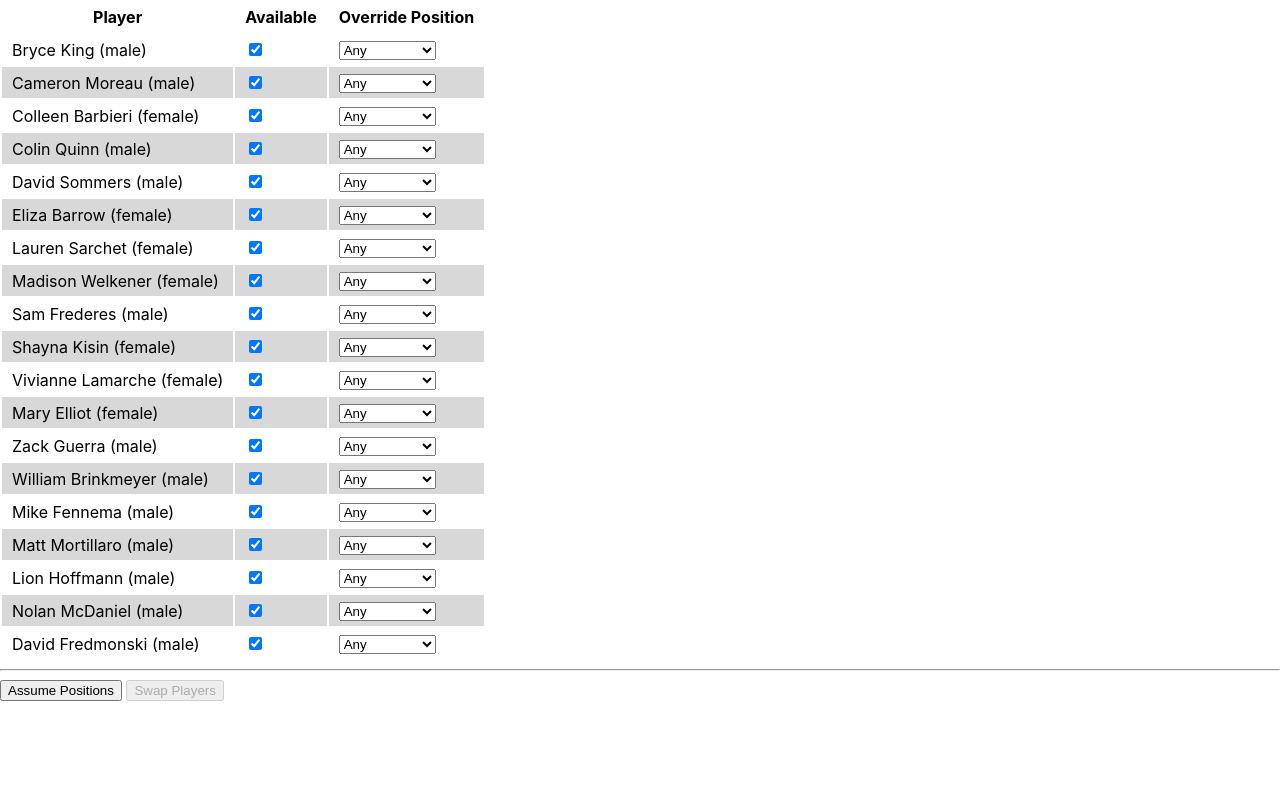
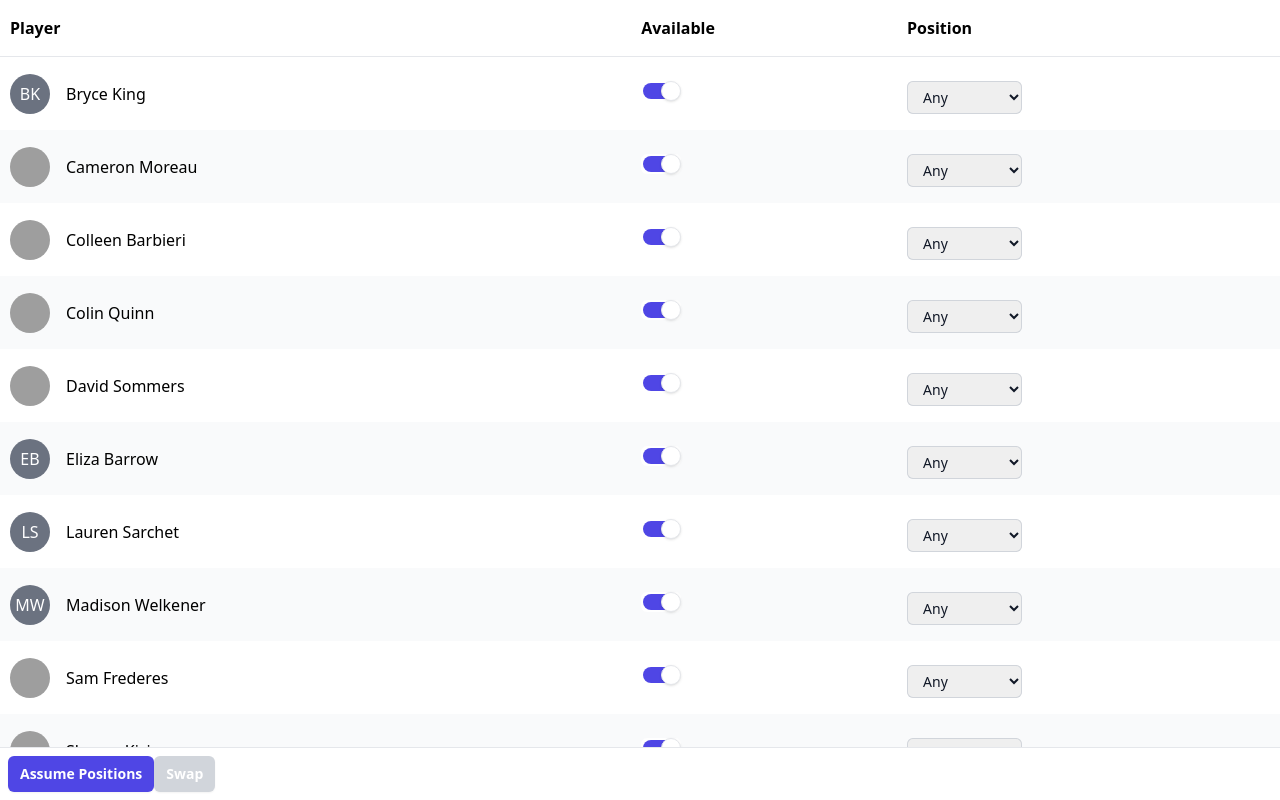
Before and after one commit to cameronmoreau/kickball, a React (Create React App) app: page / in a window 1280 px wide. Built offline with nearby package versions, Linux system fonts and the light colour scheme; grey boxes are pictures that could not be loaded.

Commit message:
use tailwind

```diff
--- a/src/App.tsx
+++ b/src/App.tsx
@@ -7,6 +7,8 @@ import { ActivePlayer, ActivePlayerOutcome } from "./types";
 
 import PositionsTable from "./components/PositionsTable";
 import PlayersTable from "./components/PlayersTable";
+import AppContainer from "./components/AppContainer";
+import Button from "./components/Button";
 
 function App() {
   const [players, setPlayers] = useState<ActivePlayer[]>(
@@ -79,17 +81,23 @@ function App() {
 
   return (
     <div className="App">
+      <AppContainer
+        Footer={
+          <div className="border-t p-2 border-gray-200 bg-white">
+            <Button onClick={onGeneratePositions}>Assume Positions</Button>
+            <Button onClick={onPlayerSwap} disabled={selected.size !== 2}>
+              Swap
+            </Button>
+          </div>
+        }
+      >
+        <div>
           <PlayersTable
             players={players}
             positions={POSITIONS}
             onAvailableChanged={onAvailableChanged}
             onOverrideChanged={onOverrideChanged}
           />
-      <hr />
-      <button onClick={onGeneratePositions}>Assume Positions</button>{" "}
-      <button onClick={onPlayerSwap} disabled={selected.size !== 2}>
-        Swap Players
-      </button>
           {positions.length > 0 && (
             <PositionsTable
               positions={positions}
@@ -98,6 +106,8 @@ function App() {
             />
           )}
         </div>
+      </AppContainer>
+    </div>
   );
 }
 
--- /dev/null
+++ b/src/components/AppContainer.tsx
@@ -0,0 +1,23 @@
+import React from "react";
+
+interface AppContainerProps {
+  children?: React.ReactElement;
+  Header?: React.ReactElement;
+  Footer?: React.ReactElement;
+}
+
+const AppContainer: React.FC<AppContainerProps> = ({
+  Header,
+  Footer,
+  children,
+}) => {
+  return (
+    <div className="flex flex-col h-screen justify-between">
+      {Header}
+      <main className="mb-auto overflow-scroll	">{children}</main>
+      {Footer}
+    </div>
+  );
+};
+
+export default AppContainer;
--- /dev/null
+++ b/src/components/Avatar.tsx
@@ -0,0 +1,28 @@
+import React from "react";
+
+interface AvatarProps {
+  src?: string;
+  name?: string;
+}
+
+const Avatar: React.FC<AvatarProps> = ({ src, name }) => {
+  if (src) {
+    return <img className="h-10 w-10 rounded-full" src={src} />;
+  }
+
+  let fallback = "";
+  if (!!name) {
+    fallback = name
+      .split(" ")
+      .map((c) => c[0])
+      .join("");
+  }
+
+  return (
+    <span className="inline-flex h-10 w-10 items-center justify-center rounded-full bg-gray-500">
+      <span className="font-medium leading-none text-white">{fallback}</span>
+    </span>
+  );
+};
+
+export default Avatar;
--- /dev/null
+++ b/src/components/Button.tsx
@@ -0,0 +1,28 @@
+import React from "react";
+import classNames from "classnames";
+
+interface Props {
+  children?: React.ReactElement | string;
+  onClick?: () => void;
+  disabled?: boolean;
+}
+
+const Button: React.FC<Props> = ({ children, onClick, disabled }) => {
+  return (
+    <button
+      type="button"
+      onClick={onClick}
+      disabled={disabled}
+      className={classNames(
+        "rounded-md px-3 py-2 text-sm font-semibold text-white shadow-sm focus-visible:outline focus-visible:outline-2 focus-visible:outline-offset-2",
+        disabled
+          ? "bg-gray-300"
+          : "bg-indigo-600 hover:bg-indigo-500 focus-visible:outline-indigo-600"
+      )}
+    >
+      {children}
+    </button>
+  );
+};
+
+export default Button;
--- a/src/components/PlayersTable.tsx
+++ b/src/components/PlayersTable.tsx
@@ -1,5 +1,9 @@
 import React, { useMemo } from "react";
 import { ActivePlayer } from "../types";
+
+import Switch from "./Switch";
+import Select from "./Select";
+import Avatar from "./Avatar";
 
 type Props = {
   players: ActivePlayer[];
@@ -19,53 +23,66 @@ const PlayersTable: React.FC<Props> = (props) => {
   }, [props.players]);
 
   return (
-    <table className="players-table">
+    <div className="flow-root">
+      <table className="min-w-full border-separate border-spacing-0">
         <thead>
           <tr>
-          <th>Player</th>
-          <th>Available</th>
-          <th>Override Position</th>
+            <th className="py-4 sticky z-10 top-0 border-b border-gray-200 bg-white font-semibold text-left">
+              Player
+            </th>
+            <th className="py-4 sticky z-10 top-0 border-b border-gray-200 bg-white font-semibold text-left">
+              Available
+            </th>
+            <th className="py-4 sticky z-10 top-0 border-b border-gray-200 bg-white font-semibold text-left">
+              Position
+            </th>
           </tr>
         </thead>
-      <tbody>
+        <tbody className="divide-y divide-gray-200 bg-white">
           {props.players.map((player, idx) => (
-          <tr key={`player-${player.name}-${idx}`}>
-            <td>
-              {player.name} ({player.gender}){" "}
+            <tr
+              key={`player-${player.name}-${idx}`}
+              className={idx % 2 === 0 ? undefined : "bg-gray-50"}
+            >
+              <td className="py-4">
+                <div className="flex items-center">
+                  <div className="flex-shrink-0">
+                    <Avatar src={player.imageUrl} name={player.name} />
+                  </div>
+                  <div className="ml-4">{player.name}</div>
+                </div>
               </td>
-            <td>
-              <input
-                type="checkbox"
+              <td className="py-4">
+                <Switch
                   checked={player.available}
-                onChange={(e) =>
-                  props.onAvailableChanged(player, e.target.checked)
+                  onChange={(checked) =>
+                    props.onAvailableChanged(player, checked)
                   }
                 />
               </td>
-            <td>
+              <td className="py-4">
                 {player.available && (
-                <select
+                  <Select
+                    name="override"
                     onChange={(e) =>
                       props.onOverrideChanged(player, e.target.value)
                     }
-                >
-                  <option value="any">Any</option>
-                  {props.positions.map((p) => (
-                    <option
-                      key={`override-${idx}-${p}`}
-                      value={p}
-                      disabled={overrides.has(p)}
-                    >
-                      {p}
-                    </option>
-                  ))}
-                </select>
+                    options={[
+                      { value: "any", label: "Any" },
+                      ...props.positions.map((p) => ({
+                        value: p,
+                        label: p,
+                        disabled: overrides.has(p),
+                      })),
+                    ]}
+                  />
                 )}
               </td>
             </tr>
           ))}
         </tbody>
       </table>
+    </div>
   );
 };
 
--- /dev/null
+++ b/src/components/Select.tsx
@@ -0,0 +1,36 @@
+import React from "react";
+
+interface SelectOption {
+  value: string;
+  label: string;
+  disabled?: boolean;
+}
+
+interface SelectProps {
+  name: string;
+  options: SelectOption[];
+  onChange: (e: React.ChangeEvent<HTMLSelectElement>) => void;
+}
+
+const Select: React.FC<SelectProps> = ({ name, options, onChange }) => {
+  return (
+    <select
+      onChange={onChange}
+      id={name}
+      name={name}
+      className="mt-2 block rounded-md border-0 py-1.5 pl-3 text-gray-900 ring-1 ring-inset ring-gray-300 focus:ring-2 focus:ring-indigo-600 sm:text-sm sm:leading-6"
+    >
+      {options.map((option, idx) => (
+        <option
+          key={`${name}-${idx}-${option.value}`}
+          value={option.value}
+          disabled={option.disabled}
+        >
+          {option.label}
+        </option>
+      ))}
+    </select>
+  );
+};
+
+export default Select;
--- /dev/null
+++ b/src/components/Switch.tsx
@@ -0,0 +1,32 @@
+import React from "react";
+import classNames from "classnames";
+import { Switch as UISwitch, SwitchProps } from "@headlessui/react";
+
+const Switch: React.FC<SwitchProps<"div">> = ({ checked, onChange, name }) => (
+  <UISwitch
+    checked={checked}
+    onChange={onChange}
+    className="group relative inline-flex h-5 w-10 flex-shrink-0 cursor-pointer items-center justify-center rounded-full focus:outline-none focus:ring-2 focus:ring-indigo-600 focus:ring-offset-2"
+  >
+    <span
+      aria-hidden="true"
+      className="pointer-events-none absolute h-full w-full rounded-md bg-white"
+    />
+    <span
+      aria-hidden="true"
+      className={classNames(
+        checked ? "bg-indigo-600" : "bg-gray-200",
+        "pointer-events-none absolute mx-auto h-4 w-9 rounded-full transition-colors duration-200 ease-in-out"
+      )}
+    />
+    <span
+      aria-hidden="true"
+      className={classNames(
+        checked ? "translate-x-5" : "translate-x-0",
+        "pointer-events-none absolute left-0 inline-block h-5 w-5 transform rounded-full border border-gray-200 bg-white shadow ring-0 transition-transform duration-200 ease-in-out"
+      )}
+    />
+  </UISwitch>
+);
+
+export default Switch;
--- a/src/index.css
+++ b/src/index.css
@@ -1,26 +1,30 @@
-body {
+@tailwind base;
+@tailwind components;
+@tailwind utilities;
+
+/* body {
   margin: 0;
   font-family: -apple-system, BlinkMacSystemFont, "Segoe UI", "Roboto", "Oxygen",
     "Ubuntu", "Cantarell", "Fira Sans", "Droid Sans", "Helvetica Neue",
     sans-serif;
   -webkit-font-smoothing: antialiased;
   -moz-osx-font-smoothing: grayscale;
-}
+} */
 
-code {
+/* code {
   font-family: source-code-pro, Menlo, Monaco, Consolas, "Courier New",
     monospace;
-}
+} */
 
 th,
 td {
   padding: 5px 10px;
 }
 
-tr:nth-child(even) {
+/* tr:nth-child(even) {
   background: #d8d8d8;
-}
+} */
 
-.positions-table--override td {
+/* .positions-table--override td {
   font-weight: bold;
-}
+} */
--- /dev/null
+++ b/tailwind.config.js
@@ -0,0 +1,8 @@
+/** @type {import('tailwindcss').Config} */
+module.exports = {
+  content: ["./src/**/*.{html,js,tsx}"],
+  theme: {
+    extend: {},
+  },
+  plugins: [],
+};
```
Also changed, not shown: package.json (+7 -1 lines), 1 other file (tests, documents, lock files or other folders). Lines whose indentation alone changed are shown as unchanged.
